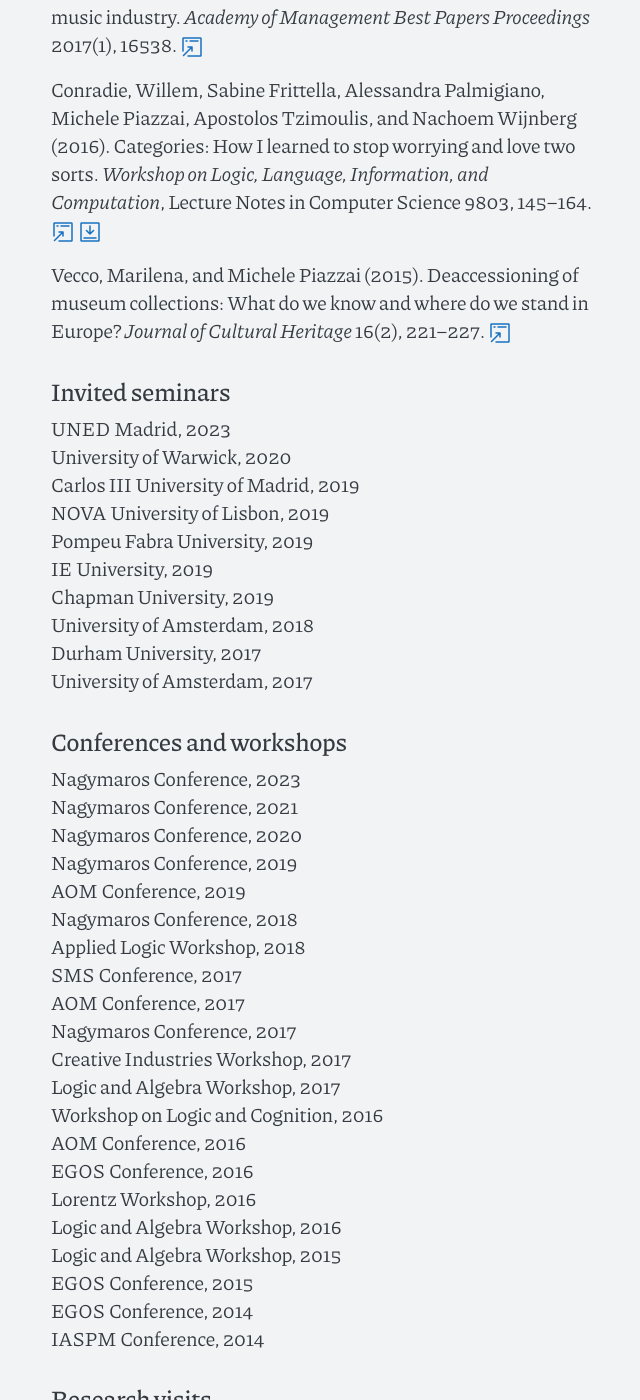
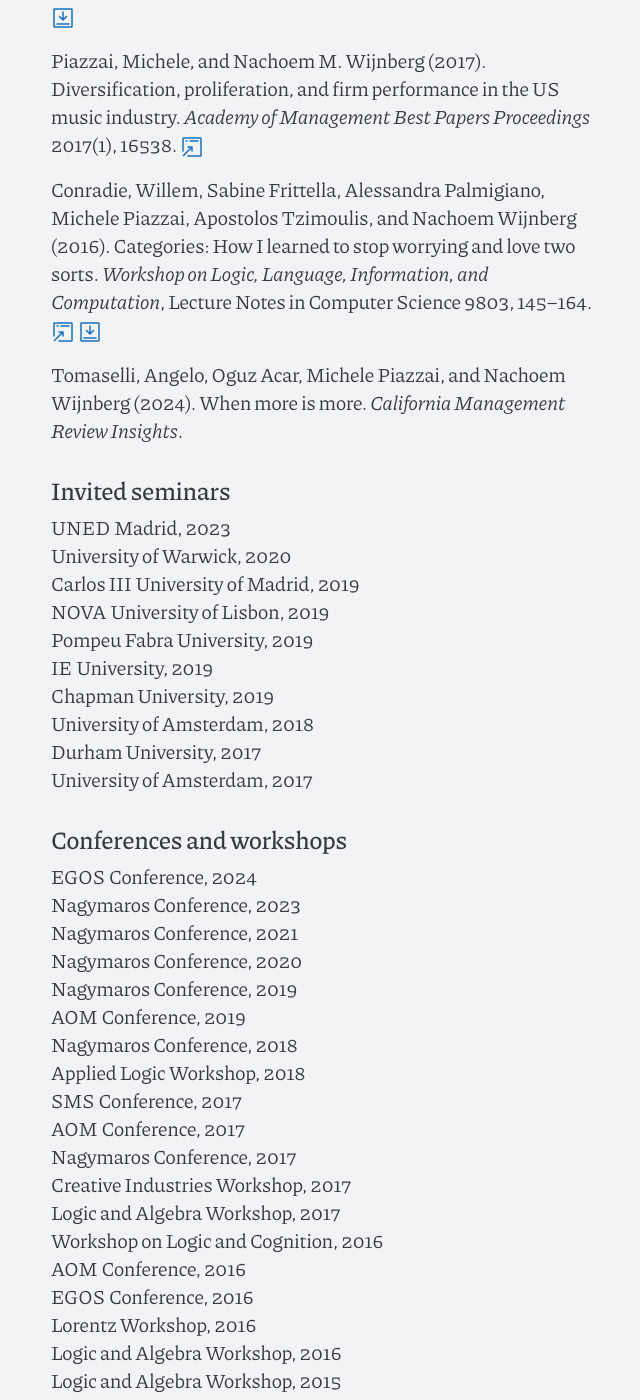
Before and after one commit to piazzai/piazzai.github.io, a Jekyll site: the page built from cv.md, in a window 1280 px wide and 1400 px high, scrolled down 2137 px. Shown: the whole window, without its empty margins (316-956 px from the left). Built offline with Jekyll 4.4.1, drawn with Linux system fonts in a browser that asks for light colours; some of the changed lines change nothing that is shown; some of the changed text lies outside the part shown.

Commit message:
Update cv

```diff
--- a/cv.md
+++ b/cv.md
@@ -9,6 +9,10 @@
 {% include identifiers.html %}
 
 ## Academic positions
+
+Ramón y Cajal Fellow
+Carlos III University of Madrid
+2023--
 
 Assistant Professor of Management
 Carlos III University of Madrid
@@ -54,7 +58,7 @@
 
 Conradie, Willem, Sabine Frittella, Alessandra Palmigiano, Michele Piazzai, Apostolos Tzimoulis, and Nachoem Wijnberg (2016). Categories: How I learned to stop worrying and love two sorts. _Workshop on Logic, Language, Information, and Computation_, Lecture Notes in Computer Science 9803, 145--164. {% include iconlink.html href="https://doi.org/10.1007/978-3-662-52921-8_10" icon="svg/open-in-browser.svg" -%} {%- include iconlink.html href="https://arxiv.org/pdf/1604.00777.pdf" icon="svg/download-square-outline.svg" %}
 
-Vecco, Marilena, and Michele Piazzai (2015). Deaccessioning of museum collections: What do we know and where do we stand in Europe? _Journal of Cultural Heritage_ 16(2), 221--227. {% include iconlink.html href="https://doi.org/10.1016/j.culher.2014.03.007" icon="svg/open-in-browser.svg" %}
+Tomaselli, Angelo, Oguz Acar, Michele Piazzai, and Nachoem Wijnberg (2024). When more is more. _California Management Review Insights_.
 
 ## Invited seminars
 
@@ -71,6 +75,7 @@
 
 ## Conferences and workshops
 
+EGOS Conference, 2024
 Nagymaros Conference, 2023
 Nagymaros Conference, 2021
 Nagymaros Conference, 2020
@@ -107,7 +112,7 @@
 
 ### Carlos III University of Madrid
 
-Organizational Design, 2020--
+Organizational Design, 2020--[^fn-coord]
 Strategic Management, 2020--2022
 
 ### University of Amsterdam
```
